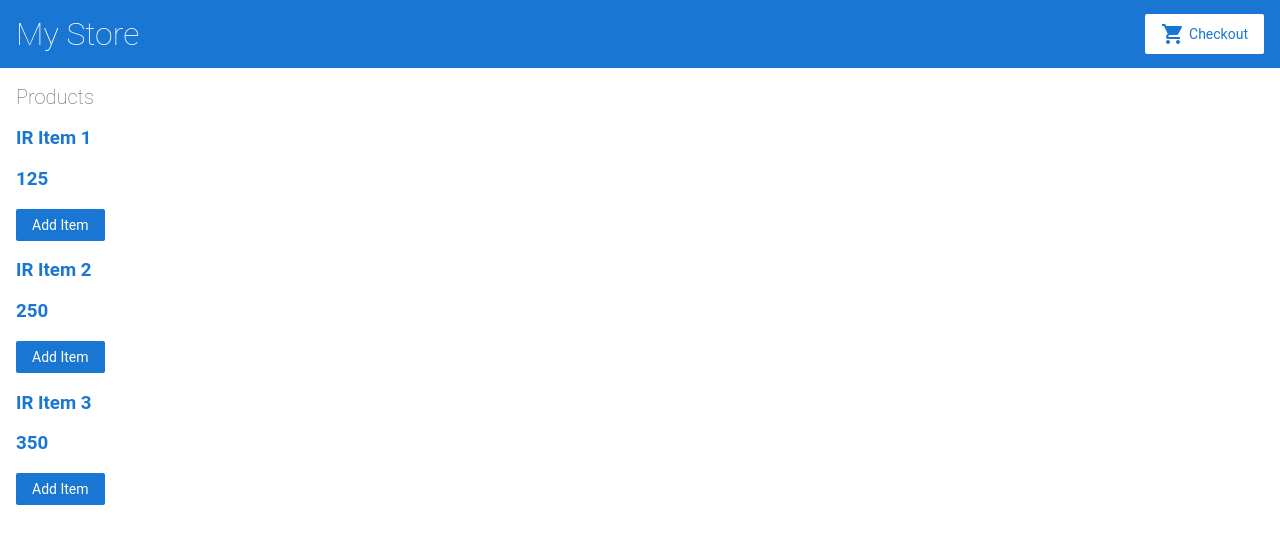
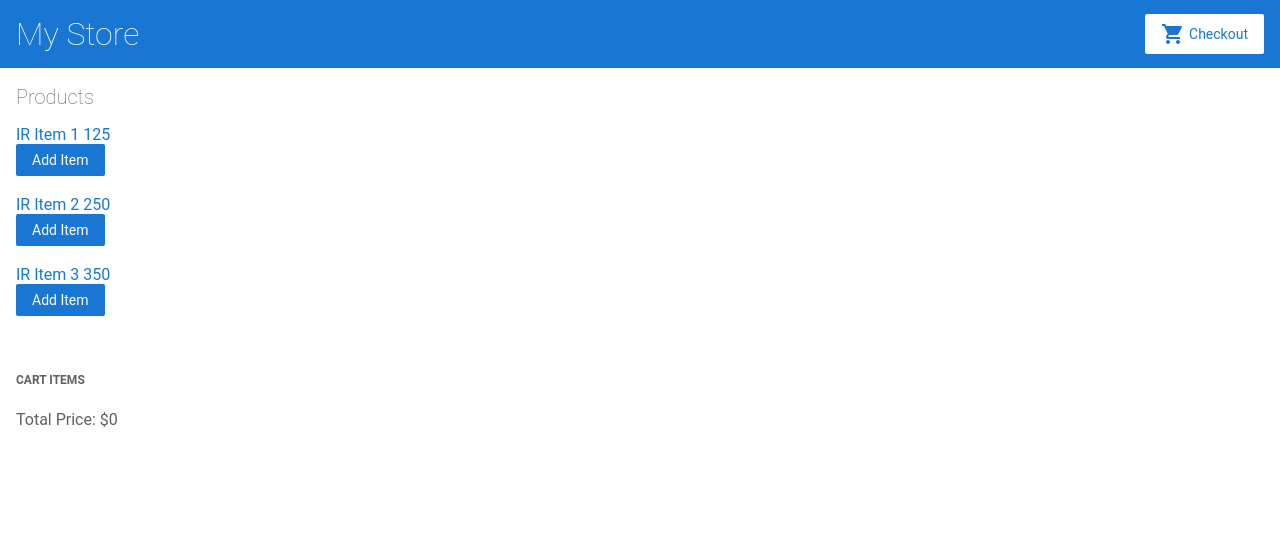
Before and after one commit to vinay0018/angular-dmnadg-4gnaxb, an Angular app: page / in a window 1280 px wide. Shown: the top 544 px of the page. Built offline with nearby package versions, Linux system fonts and the light colour scheme.

Commit message:
4 files modified, 1 added

```diff
--- a/src/app/app.module.ts
+++ b/src/app/app.module.ts
@@ -7,11 +7,13 @@ import { AppComponent } from './app.component';
 import { TopBarComponent } from './top-bar/top-bar.component';
 import { ProductListComponent } from './product-list/product-list.component';
 import { ProductAlertsComponent } from './product-alerts/product-alerts.component';
+import { HttpClientModule } from '@angular/common/http';
 
 @NgModule({
   imports: [
     BrowserModule,
     ReactiveFormsModule,
+    HttpClientModule,
     RouterModule.forRoot([
       { path: '', component: ProductListComponent },
     ])
--- a/src/app/product-list/product-list.component.html
+++ b/src/app/product-list/product-list.component.html
@@ -1,26 +1,38 @@
 <h2>Products</h2>
 <div *ngFor="let product of products">
 
-    <h3>
+    <span>
       <a [title]="product.name + 'details'">
       {{ product.name }}
       </a>
-  </h3>
+  </span>
 
- <h3>
+ <span>
     <a [title]="product.price + 'Rs'">
       {{ product.price }}
-      </a></h3>
+      </a></span>
 
-  <button (click)="AddItem()">
+  <div>
+    <button (click)="addIntoCart(product)">
       Add Item
     </button>
+  </div>
 
   <app-product-alerts
     [product]="product"
     (notify)="onNotify()">
   </app-product-alerts>
+<br>
 </div>
+<br><br>
+<label>Cart Items</label>
+<div *ngFor="let cartItem of cart">
+  <span>
+    {{cartItem.name}} - {{cartItem.price}}
+  </span>
+
+</div><br>
+  <div> Total Price: ${{totalPrice}} </div>
 
 <!--
 Copyright Google LLC. All Rights Reserved.
--- a/src/app/product-list/product-list.component.ts
+++ b/src/app/product-list/product-list.component.ts
@@ -1,6 +1,5 @@
-import { Component } from '@angular/core';
-
-import { products } from '../products';
+import { Component, OnInit } from '@angular/core';
+import { HttpClient } from '@angular/common/http';
 
 @Component({
   selector: 'app-product-list',
@@ -8,16 +7,51 @@ import { products } from '../products';
   styleUrls: ['./product-list.component.css']
 })
 
-export class ProductListComponent {
-  products = products;
+export class ProductListComponent implements OnInit {
+  cart: any = [];
+  totalPrice: number = 0;
+  products: any = [
+    {
+      name: "IR Item 1",
+      price: 125
+    },
+    {
+      name: "IR Item 2",
+      price: 250
+    },
+    {
+      name: "IR Item 3",
+      price: 350
+    }
+  ];
 
-  AddItem() {
-    window.alert('Added!');
+  constructor(private httpClient: HttpClient) {
+    // this.getProductData();
+  }
+
+
+
+  ngOnInit() {
+    // this.getProductData().toPromise().then(result => {
+    //   console.log(result);
+    //   this.products = result;
+    // });
+  }
+
+  getProductData() {
+    // console.log('fetch products');
+    //   return this.httpClient.get('assets/product.json');
+  }
+
+  addIntoCart(product: any) {
+    this.cart.push(product);
+    this.totalPrice = this.totalPrice + product.price;
   }
 
   onNotify() {
     window.alert('You will be notified when the product goes on sale');
   }
+
 }
 
 
--- a/src/app/products.ts
+++ b/src/app/products.ts
@@ -1,17 +1,4 @@
-export const products = [
-  {
-    name: 'IR Item 1',
-    price: 125
-  },
-  {
-    name: 'IR Item 2',
-    price: 250
-  },
-  {
-    name: 'IR Item 3',
-    price: 350
-  }
-];
+export const products {}
 
 
 /*
```
Also changed, not shown: src/assets/products.json (added, +14 -0 lines). Lines whose indentation alone changed are shown as unchanged.
